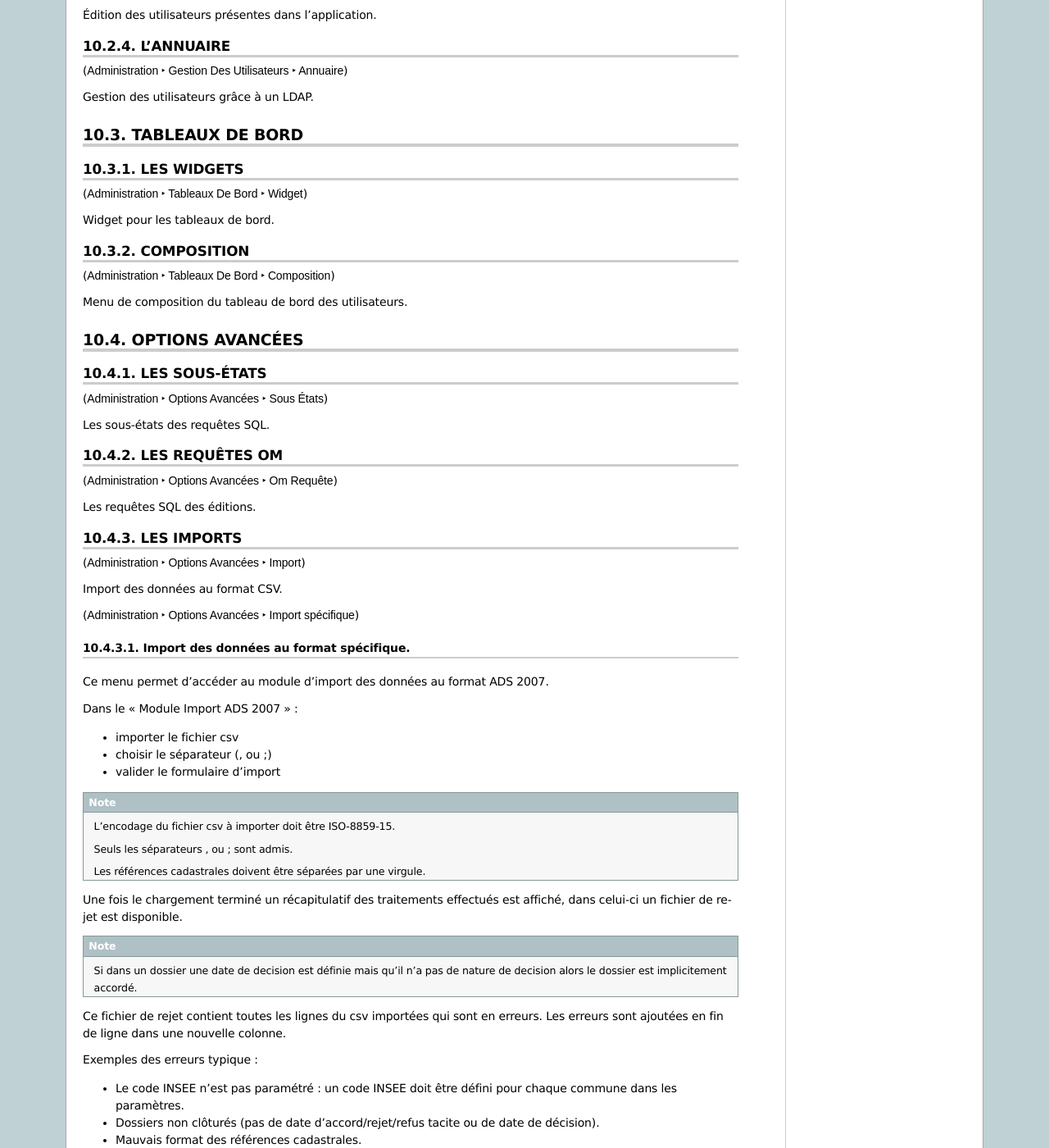
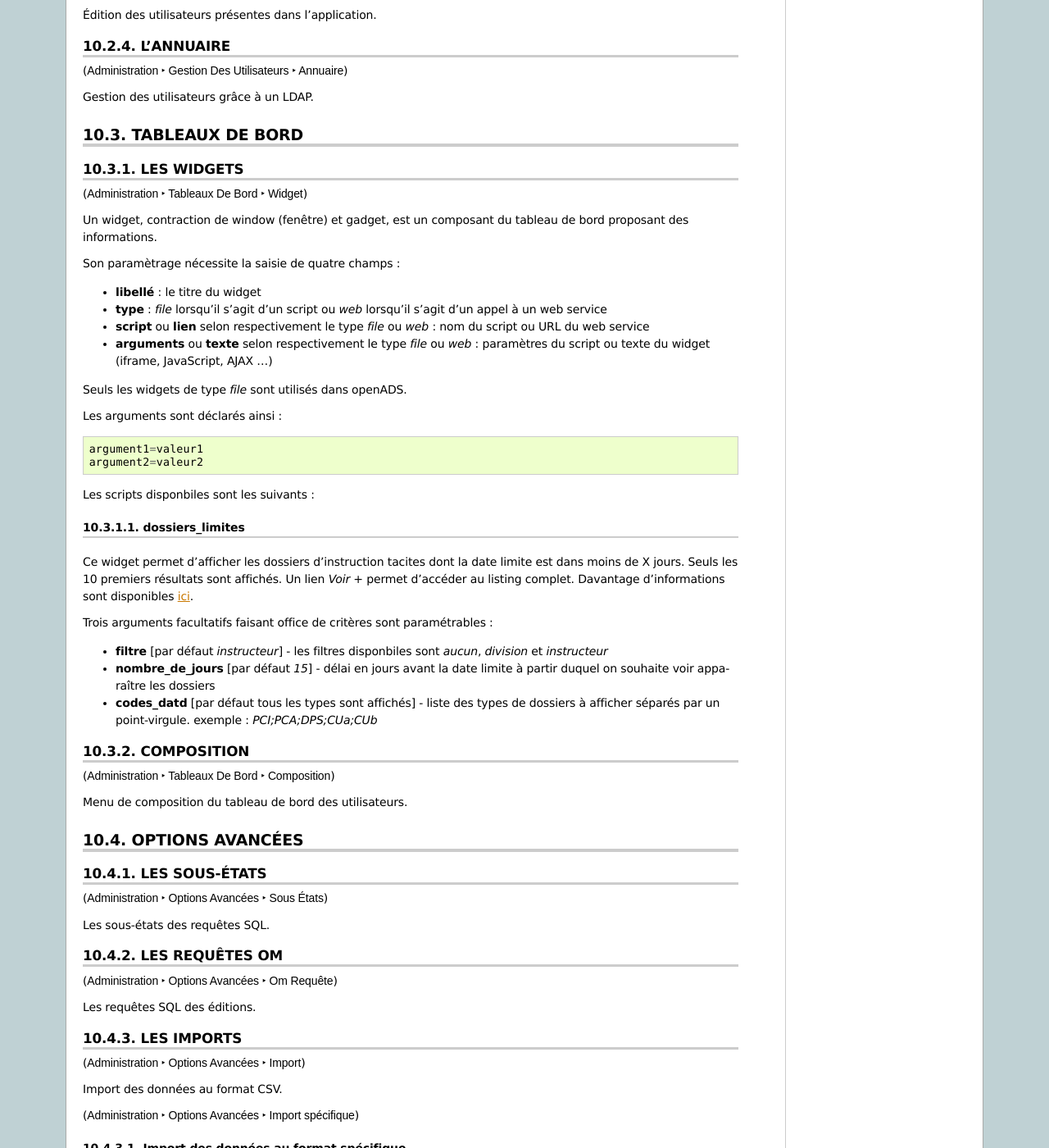
Before and after one commit to mpavaux/openads-documentation, a Sphinx documentation site: the page built from source/manuel_utilisateur/administration.rst, in a window 1280 px wide and 1400 px high, scrolled down 1164 px. Shown: the whole window at 82% size. Built offline with Sphinx 7.4.7, drawn with Linux system fonts in a browser that asks for light colours; some of the changed text lies outside the part shown.

Commit message:
Ajout de la documentation administrateur sur le paramétrage des widgets dont 'dossiers_limites' est détaillé.

```diff
--- a/source/manuel_utilisateur/administration.rst
+++ b/source/manuel_utilisateur/administration.rst
@@ -122,7 +122,47 @@
 
 (:menuselection:`Administration --> Tableaux De Bord --> Widget`)
 
-Widget pour les tableaux de bord.
+Un widget, contraction de window (fenêtre) et gadget, est un composant du
+tableau de bord proposant des informations.
+
+Son paramètrage nécessite la saisie de quatre champs :
+
+* **libellé** : le titre du widget
+* **type** : *file* lorsqu'il s'agit d'un script ou *web* lorsqu'il s'agit d'un
+  appel à un web service
+* **script** ou **lien** selon respectivement le type *file* ou *web* : nom du
+  script ou URL du web service
+* **arguments** ou **texte** selon respectivement le type *file* ou *web* :
+  paramètres du script ou texte du widget (iframe, JavaScript, AJAX ...)
+
+Seuls les widgets de type *file* sont utilisés dans openADS.
+
+Les arguments sont déclarés ainsi :
+
+::
+
+  argument1=valeur1
+  argument2=valeur2
+
+Les scripts disponbiles sont les suivants :
+
+dossiers_limites
+================
+
+Ce widget permet d'afficher les dossiers d'instruction tacites dont la date
+limite est dans moins de X jours.
+Seuls les 10 premiers résultats sont affichés. Un lien *Voir +* permet d'accéder
+au listing complet.
+Davantage d'informations sont disponibles :ref:`ici<dossiers_limites>`.
+
+Trois arguments facultatifs faisant office de critères sont paramétrables :
+
+* **filtre** [par défaut *instructeur*] - les filtres disponbiles sont *aucun*,
+  *division* et *instructeur*
+* **nombre_de_jours** [par défaut *15*] - délai en jours avant la date limite à
+  partir duquel on souhaite voir apparaître les dossiers
+* **codes_datd** [par défaut tous les types sont affichés] - liste des types de
+  dossiers à afficher séparés par un point-virgule. exemple : *PCI;PCA;DPS;CUa;CUb*
 
 .. _administration_composition:
 
--- a/source/manuel_utilisateur/ergonomie/index.rst
+++ b/source/manuel_utilisateur/ergonomie/index.rst
@@ -14,6 +14,8 @@
 
 Widgets
 -------
+
+.. _dossiers_limites:
 
 Widget "Dossiers limites"
 #########################
```
